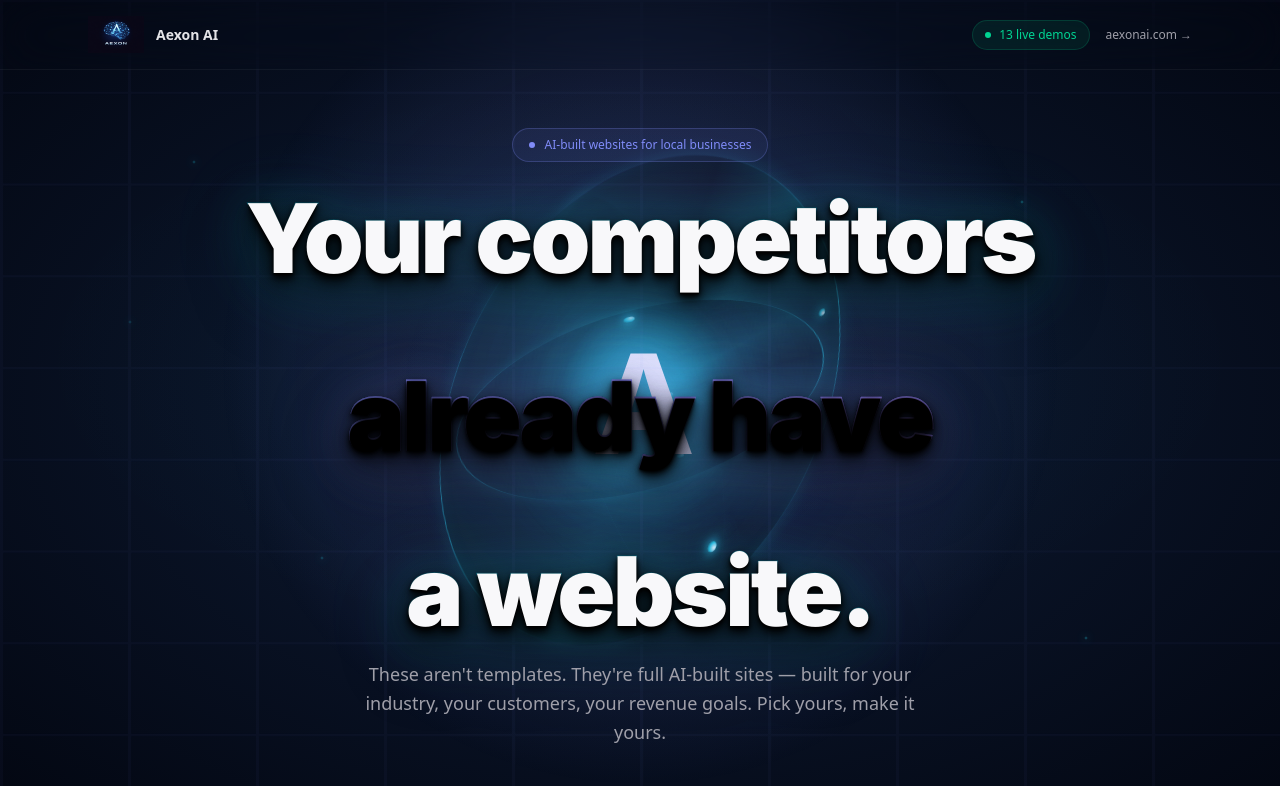
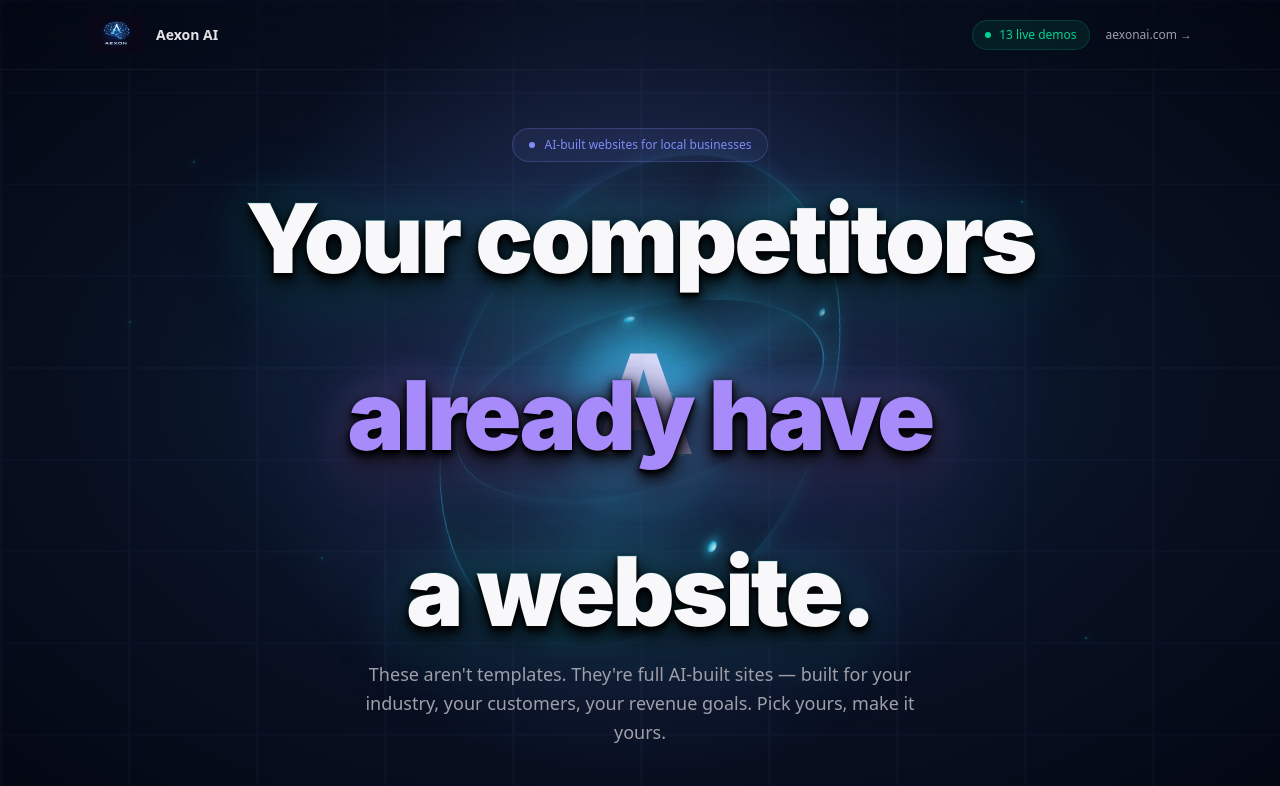
Before and after one commit to AEXON-AI-AGENCY/demo-staged-website-factory, a Next.js app: page / in a window 1280 px wide. Shown: the top 786 px of the page. Built offline with nearby package versions, Linux system fonts and the light colour scheme.

Commit message:
Headline accent: solid violet fill instead of gradient-text

```diff
--- a/app/globals.css
+++ b/app/globals.css
@@ -166,18 +166,14 @@ body {
   filter: drop-shadow(0 0 20px rgba(34,211,238,0.18)) drop-shadow(0 0 40px rgba(34,211,238,0.08));
 }
 
-/* Accent line — already have — same depth + shimmering indigo/purple gradient */
+/* Accent line — "already have" — deep indigo, high contrast, always renders */
 .headline-accent {
   display: block;
   font-family: var(--font-inter), var(--font-geist-mono), system-ui, sans-serif;
   font-weight: 900;
   letter-spacing: -0.03em;
-  /* SHIMMER GRADIENT — eye-catching brand accent that pops */
-  background: linear-gradient(120deg, #818cf8 0%, #c084fc 50%, #818cf8 100%);
-  background-size: 200% 100%;
-  -webkit-background-clip: text;
-  background-clip: text;
-  -webkit-text-fill-color: transparent;
+  /* Deep indigo fill — vivid, high-saturation brand color */
+  color: #a78bfa;
   /* Same multi-layer shadow — identical depth to surrounding lines */
   text-shadow:
     0 1px 0 #000,
@@ -188,11 +184,10 @@ body {
     0 12px 36px rgba(0,0,0,0.5),
     0 20px 60px rgba(0,0,0,0.4),
     0 32px 80px rgba(0,0,0,0.3);
-  animation: shimmer 3s ease-in-out infinite;
-  /* Indigo stroke — slightly heavier for brand accent */
-  -webkit-text-stroke: 1.5px rgba(129,140,248,0.6);
+  /* Smooth ambient glow matching brand color */
+  -webkit-text-stroke: 1px rgba(129, 140, 248, 0.7);
   paint-order: stroke fill;
-  filter: drop-shadow(0 0 20px rgba(129,140,248,0.2)) drop-shadow(0 0 40px rgba(129,140,248,0.1));
+  filter: drop-shadow(0 0 16px rgba(167, 139, 250, 0.35)) drop-shadow(0 0 32px rgba(99, 102, 241, 0.2)) drop-shadow(0 2px 4px rgba(0,0,0,0.5));
 }
 
 /* Shimmer animation for already have gradient */
```
